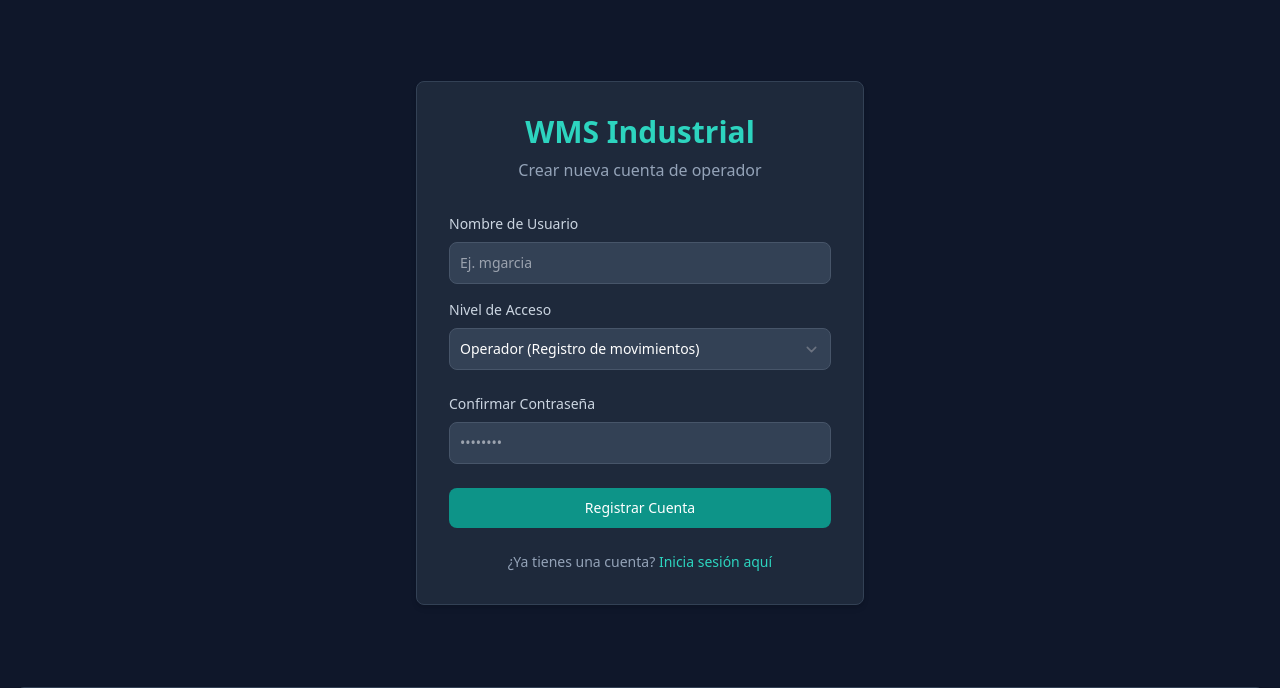
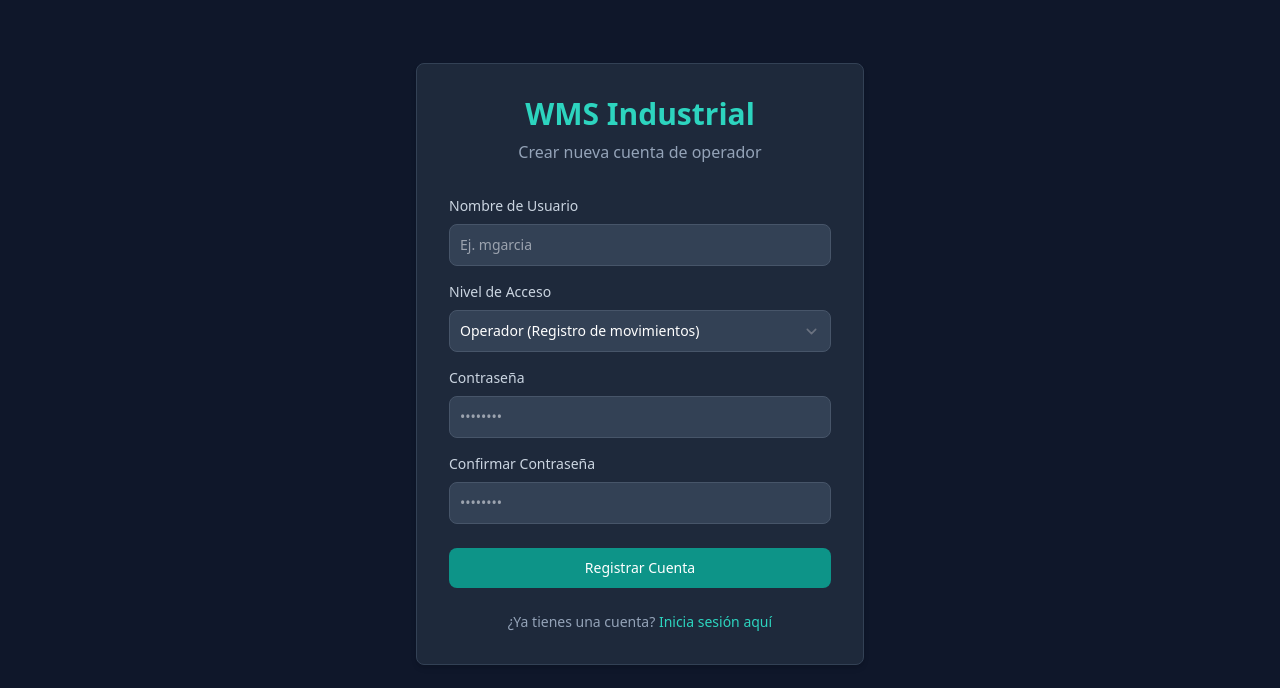
Before and after one commit to 4ndrme/Sistema-de-inventario, a Flask app: page /registro in a window 1280 px wide. Shown: the part 65-753 px from the top of the page. Run offline with Flask 3, Linux system fonts and the light colour scheme; some libraries are stand-ins or nearby versions.

Commit message:
fix: corregir flujo de registro de usuarios

```diff
--- a/templates/registro.html
+++ b/templates/registro.html
@@ -15,7 +15,8 @@
                 <label for="username" class="block mb-2 text-sm font-medium text-slate-300">Nombre de Usuario</label>
                 <input type="text" id="username" name="username" class="bg-slate-700 border border-slate-600 text-slate-100 text-sm rounded-lg focus:ring-teal-500 focus:border-teal-500 block w-full p-2.5" placeholder="Ej. mgarcia" required>
             </div>
-            <div class="mb-6">
+
+            <div class="mb-4">
                 <label for="rol" class="block mb-2 text-sm font-medium text-slate-300">Nivel de Acceso</label>
                 <select name="rol" id="rol" required class="bg-slate-700 border border-slate-600 text-white text-sm rounded-lg focus:ring-teal-500 focus:border-teal-500 block w-full p-2.5">
                     <option value="Operador">Operador (Registro de movimientos)</option>
@@ -23,10 +24,19 @@
                     <option value="Auditor">Auditor (Lectura de reportes)</option>
                 </select>
             </div>
+
+            <!-- Campo principal de Contraseña -->
+            <div class="mb-4">
+                <label for="password" class="block mb-2 text-sm font-medium text-slate-300">Contraseña</label>
+                <input type="password" id="password" name="password" class="bg-slate-700 border border-slate-600 text-slate-100 text-sm rounded-lg focus:ring-teal-500 focus:border-teal-500 block w-full p-2.5" placeholder="••••••••" required>
+            </div>
+
+            <!-- Campo de Confirmación de Contraseña -->
             <div class="mb-6">
                 <label for="confirm_password" class="block mb-2 text-sm font-medium text-slate-300">Confirmar Contraseña</label>
                 <input type="password" id="confirm_password" name="confirm_password" class="bg-slate-700 border border-slate-600 text-slate-100 text-sm rounded-lg focus:ring-teal-500 focus:border-teal-500 block w-full p-2.5" placeholder="••••••••" required>
             </div>
+
             <button type="submit" class="w-full text-white bg-teal-600 hover:bg-teal-700 focus:ring-4 focus:outline-none focus:ring-teal-800 font-medium rounded-lg text-sm px-5 py-2.5 text-center transition-colors">
                 Registrar Cuenta
             </button>
```
Also changed, not shown: package-lock.json (added).
